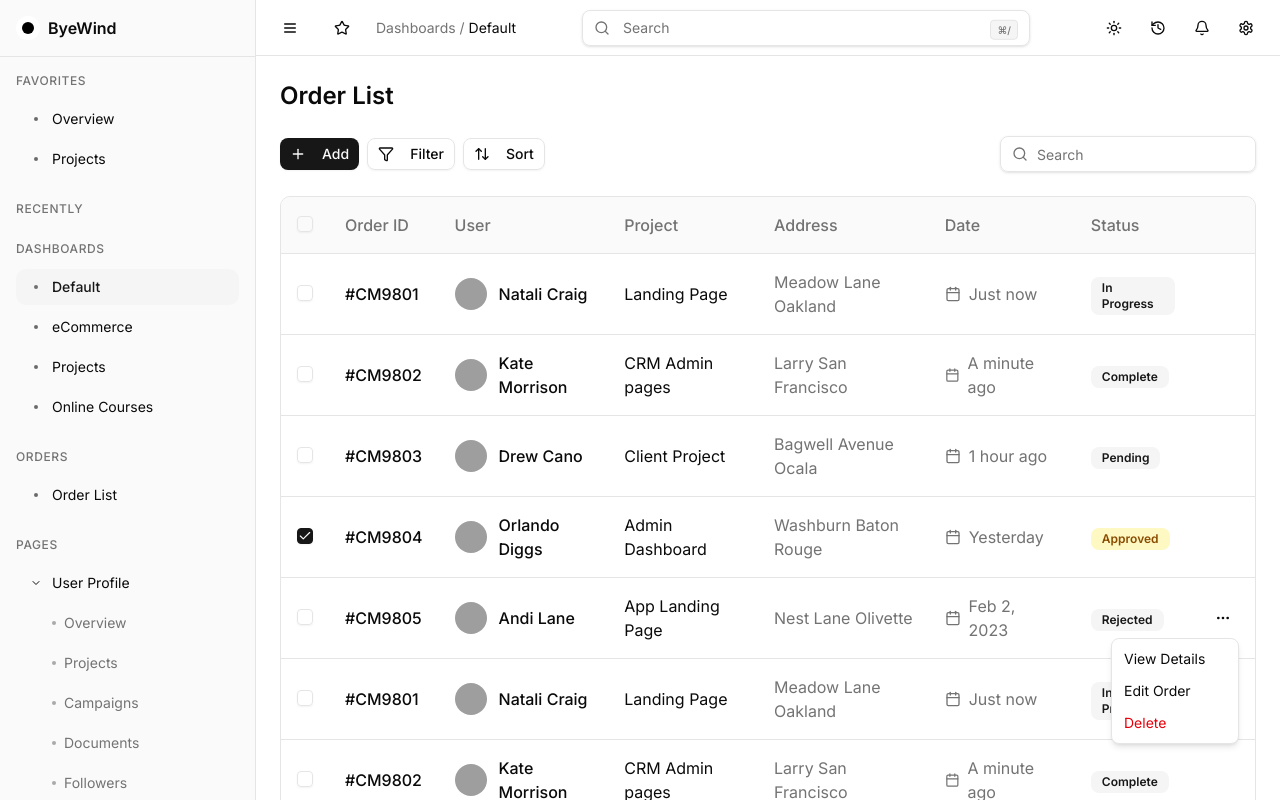
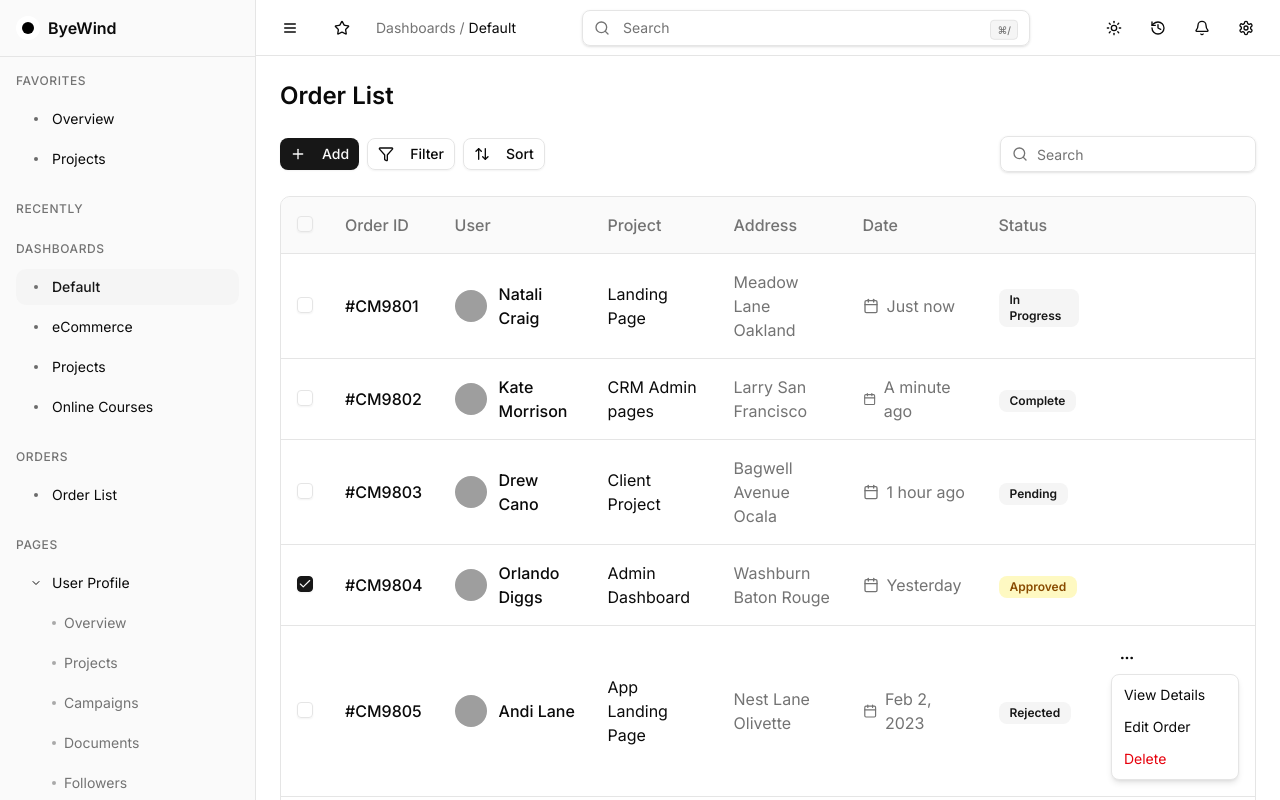
Before and after one commit to souvik-wizard/dashboard_jp, a React (Vite) app: page /orders in a window 1280 px wide. Both pictures are taken after a click on the button 1222 px from the left and 618 px from the top of the page. Built offline with nearby package versions, Linux system fonts and the light colour scheme; grey boxes are pictures that could not be loaded.

Commit message:
refactor(ui): replace Radix DropdownMenu with simplified React dropdown

```diff
--- a/components/ui/dropdown-menu.tsx
+++ b/components/ui/dropdown-menu.tsx
@@ -1,238 +1,175 @@
 import * as React from "react";
-import * as DropdownMenuPrimitive from "@radix-ui/react-dropdown-menu";
 import { CheckIcon, ChevronRightIcon, CircleIcon } from "lucide-react";
 
 import { cn } from "../lib/utils";
 
-function DropdownMenu({
-  ...props
-}: React.ComponentProps<typeof DropdownMenuPrimitive.Root>) {
-  return <DropdownMenuPrimitive.Root data-slot="dropdown-menu" {...props} />;
-}
+// Simplified dropdown implementation to replace Radix primitive.
+// Note: this provides basic toggle/portal/positioning and a simple
+// item API. It does NOT fully replicate Radix's keyboard accessibility
+// and complex positioning behavior. Use for basic menus and test in-app.
 
-function DropdownMenuPortal({
-  ...props
-}: React.ComponentProps<typeof DropdownMenuPrimitive.Portal>) {
+const DropdownContext = React.createContext<{
+  open: boolean;
+  setOpen: (v: boolean) => void;
+  triggerRef: React.RefObject<HTMLElement | null>;
+} | null>(null);
+
+function DropdownMenu({ children, ...props }: React.HTMLAttributes<HTMLDivElement>) {
+  const [open, setOpen] = React.useState(false);
+  const triggerRef = React.useRef<HTMLElement | null>(null);
+
   return (
-    <DropdownMenuPrimitive.Portal data-slot="dropdown-menu-portal" {...props} />
+    <DropdownContext.Provider value={{ open, setOpen, triggerRef }}>
+      <div data-slot="dropdown-menu" {...props}>
+        {children}
+      </div>
+    </DropdownContext.Provider>
   );
 }
 
-function DropdownMenuTrigger({
-  ...props
-}: React.ComponentProps<typeof DropdownMenuPrimitive.Trigger>) {
+function DropdownMenuPortal({ children, ...props }: React.HTMLAttributes<HTMLDivElement>) {
   return (
-    <DropdownMenuPrimitive.Trigger
-      data-slot="dropdown-menu-trigger"
-      {...props}
-    />
+    <div data-slot="dropdown-menu-portal" {...props}>
+      {children}
+    </div>
   );
 }
 
-function DropdownMenuContent({
-  className,
-  sideOffset = 4,
-  ...props
-}: React.ComponentProps<typeof DropdownMenuPrimitive.Content>) {
+function DropdownMenuTrigger({ children, ...props }: React.ButtonHTMLAttributes<HTMLButtonElement>) {
+  const ctx = React.useContext(DropdownContext);
+  if (!ctx) return null;
+
+  const onClick = (e: React.MouseEvent) => {
+    ctx.setOpen(!ctx.open);
+    if (props.onClick) props.onClick(e as React.MouseEvent<HTMLButtonElement>);
+  };
+
   return (
-    <DropdownMenuPrimitive.Portal>
-      <DropdownMenuPrimitive.Content
-        data-slot="dropdown-menu-content"
-        sideOffset={sideOffset}
-        className={cn(
-          "bg-popover text-popover-foreground data-[state=open]:animate-in data-[state=closed]:animate-out data-[state=closed]:fade-out-0 data-[state=open]:fade-in-0 data-[state=closed]:zoom-out-95 data-[state=open]:zoom-in-95 data-[side=bottom]:slide-in-from-top-2 data-[side=left]:slide-in-from-right-2 data-[side=right]:slide-in-from-left-2 data-[side=top]:slide-in-from-bottom-2 z-50 max-h-(--radix-dropdown-menu-content-available-height) min-w-[8rem] origin-(--radix-dropdown-menu-content-transform-origin) overflow-x-hidden overflow-y-auto rounded-md border p-1 shadow-md",
-          className
-        )}
-        {...props}
-      />
-    </DropdownMenuPrimitive.Portal>
+    <button
+      data-slot="dropdown-menu-trigger"
+      ref={(el) => { ctx.triggerRef.current = el; }}
+      {...props}
+      onClick={onClick}
+    >
+      {children}
+    </button>
   );
 }
 
-function DropdownMenuGroup({
-  ...props
-}: React.ComponentProps<typeof DropdownMenuPrimitive.Group>) {
+function usePosition(triggerRef: React.RefObject<HTMLElement | null> | undefined, contentRef: React.RefObject<HTMLElement | null>, sideOffset = 4) {
+  React.useLayoutEffect(() => {
+    const trigger = triggerRef?.current;
+    const content = contentRef.current;
+    if (!trigger || !content) return;
+
+    const rect = trigger.getBoundingClientRect();
+    content.style.position = "absolute";
+    content.style.top = `${rect.bottom + sideOffset + window.scrollY}px`;
+    content.style.left = `${rect.left + window.scrollX}px`;
+  }, [triggerRef, contentRef, sideOffset]);
+}
+
+function DropdownMenuContent({ className, sideOffset = 4, children, ...props }: React.HTMLAttributes<HTMLDivElement> & { sideOffset?: number }) {
+  const ctx = React.useContext(DropdownContext);
+  const contentRef = React.useRef<HTMLDivElement | null>(null);
+
+  usePosition(ctx?.triggerRef, contentRef, sideOffset);
+
+  if (!ctx || !ctx.open) return null;
+
   return (
-    <DropdownMenuPrimitive.Group data-slot="dropdown-menu-group" {...props} />
+    <div data-slot="dropdown-menu-content" ref={contentRef} className={cn("bg-popover text-popover-foreground z-50 min-w-[8rem] overflow-hidden rounded-md border p-1 shadow-md", className)} {...props}>
+      {children}
+    </div>
   );
 }
 
-function DropdownMenuItem({
-  className,
-  inset,
-  variant = "default",
-  ...props
-}: React.ComponentProps<typeof DropdownMenuPrimitive.Item> & {
-  inset?: boolean;
-  variant?: "default" | "destructive";
-}) {
+function DropdownMenuGroup({ children, ...props }: React.HTMLAttributes<HTMLDivElement>) {
   return (
-    <DropdownMenuPrimitive.Item
-      data-slot="dropdown-menu-item"
-      data-inset={inset}
-      data-variant={variant}
-      className={cn(
-        "focus:bg-accent focus:text-accent-foreground data-[variant=destructive]:text-destructive data-[variant=destructive]:focus:bg-destructive/10 dark:data-[variant=destructive]:focus:bg-destructive/20 data-[variant=destructive]:focus:text-destructive data-[variant=destructive]:*:[svg]:!text-destructive [&_svg:not([class*='text-'])]:text-muted-foreground relative flex cursor-default items-center gap-2 rounded-sm px-2 py-1.5 text-sm outline-hidden select-none data-[disabled]:pointer-events-none data-[disabled]:opacity-50 data-[inset]:pl-8 [&_svg]:pointer-events-none [&_svg]:shrink-0 [&_svg:not([class*='size-'])]:size-4",
-        className
-      )}
-      {...props}
-    />
+    <div data-slot="dropdown-menu-group" {...props}>
+      {children}
+    </div>
   );
 }
 
-function DropdownMenuCheckboxItem({
-  className,
-  children,
-  checked,
-  ...props
-}: React.ComponentProps<typeof DropdownMenuPrimitive.CheckboxItem>) {
+function DropdownMenuItem({ className, inset, variant = "default", children, ...props }: React.ButtonHTMLAttributes<HTMLButtonElement> & { inset?: boolean; variant?: "default" | "destructive" }) {
   return (
-    <DropdownMenuPrimitive.CheckboxItem
-      data-slot="dropdown-menu-checkbox-item"
-      className={cn(
-        "focus:bg-accent focus:text-accent-foreground relative flex cursor-default items-center gap-2 rounded-sm py-1.5 pr-2 pl-8 text-sm outline-hidden select-none data-[disabled]:pointer-events-none data-[disabled]:opacity-50 [&_svg]:pointer-events-none [&_svg]:shrink-0 [&_svg:not([class*='size-'])]:size-4",
-        className
-      )}
-      checked={checked}
-      {...props}
-    >
-      <span className="pointer-events-none absolute left-2 flex size-3.5 items-center justify-center">
-        <DropdownMenuPrimitive.ItemIndicator>
-          <CheckIcon className="size-4" />
-        </DropdownMenuPrimitive.ItemIndicator>
-      </span>
+    <button data-slot="dropdown-menu-item" data-inset={inset} data-variant={variant} className={cn("relative flex items-center gap-2 rounded-sm px-2 py-1.5 text-sm select-none", className)} {...props}>
       {children}
-    </DropdownMenuPrimitive.CheckboxItem>
+    </button>
   );
 }
 
-function DropdownMenuRadioGroup({
-  ...props
-}: React.ComponentProps<typeof DropdownMenuPrimitive.RadioGroup>) {
+function DropdownMenuCheckboxItem({ className, children, checked, ...props }: { className?: string; children?: React.ReactNode; checked?: boolean } & React.HTMLAttributes<HTMLDivElement>) {
   return (
-    <DropdownMenuPrimitive.RadioGroup
-      data-slot="dropdown-menu-radio-group"
-      {...props}
-    />
+    <div data-slot="dropdown-menu-checkbox-item" className={cn("relative flex items-center gap-2 py-1.5 pr-2 pl-8 text-sm", className)} {...props}>
+      <span className="pointer-events-none absolute left-2 flex items-center justify-center">
+        {checked ? <CheckIcon className="size-4" /> : null}
+      </span>
+      {children}
+    </div>
   );
 }
 
-function DropdownMenuRadioItem({
-  className,
-  children,
-  ...props
-}: React.ComponentProps<typeof DropdownMenuPrimitive.RadioItem>) {
+function DropdownMenuRadioGroup({ children, ...props }: React.HTMLAttributes<HTMLDivElement>) {
   return (
-    <DropdownMenuPrimitive.RadioItem
-      data-slot="dropdown-menu-radio-item"
-      className={cn(
-        "focus:bg-accent focus:text-accent-foreground relative flex cursor-default items-center gap-2 rounded-sm py-1.5 pr-2 pl-8 text-sm outline-hidden select-none data-[disabled]:pointer-events-none data-[disabled]:opacity-50 [&_svg]:pointer-events-none [&_svg]:shrink-0 [&_svg:not([class*='size-'])]:size-4",
-        className
-      )}
-      {...props}
-    >
-      <span className="pointer-events-none absolute left-2 flex size-3.5 items-center justify-center">
-        <DropdownMenuPrimitive.ItemIndicator>
-          <CircleIcon className="size-2 fill-current" />
-        </DropdownMenuPrimitive.ItemIndicator>
-      </span>
+    <div data-slot="dropdown-menu-radio-group" {...props}>
       {children}
-    </DropdownMenuPrimitive.RadioItem>
+    </div>
   );
 }
 
-function DropdownMenuLabel({
-  className,
-  inset,
-  ...props
-}: React.ComponentProps<typeof DropdownMenuPrimitive.Label> & {
-  inset?: boolean;
-}) {
+function DropdownMenuRadioItem({ className, children, ...props }: React.ButtonHTMLAttributes<HTMLButtonElement>) {
   return (
-    <DropdownMenuPrimitive.Label
-      data-slot="dropdown-menu-label"
-      data-inset={inset}
-      className={cn(
-        "px-2 py-1.5 text-sm font-medium data-[inset]:pl-8",
-        className
-      )}
-      {...props}
-    />
+    <button data-slot="dropdown-menu-radio-item" className={cn("relative flex items-center gap-2 py-1.5 pr-2 pl-8 text-sm", className)} {...props}>
+      <span className="pointer-events-none absolute left-2 flex items-center justify-center">
+        <CircleIcon className="size-2 fill-current" />
+      </span>
+      {children}
+    </button>
   );
 }
 
-function DropdownMenuSeparator({
-  className,
-  ...props
-}: React.ComponentProps<typeof DropdownMenuPrimitive.Separator>) {
+function DropdownMenuLabel({ className, inset, children, ...props }: React.HTMLAttributes<HTMLDivElement> & { inset?: boolean }) {
   return (
-    <DropdownMenuPrimitive.Separator
-      data-slot="dropdown-menu-separator"
-      className={cn("bg-border -mx-1 my-1 h-px", className)}
-      {...props}
-    />
+    <div data-slot="dropdown-menu-label" data-inset={inset} className={cn("px-2 py-1.5 text-sm font-medium", className)} {...props}>
+      {children}
+    </div>
   );
 }
 
-function DropdownMenuShortcut({
-  className,
-  ...props
-}: React.ComponentProps<"span">) {
+function DropdownMenuSeparator({ className, ...props }: React.HTMLAttributes<HTMLHRElement>) {
+  return <div data-slot="dropdown-menu-separator" className={cn("bg-border -mx-1 my-1 h-px", className)} {...props} />;
+}
+
+function DropdownMenuShortcut({ className, ...props }: React.HTMLAttributes<HTMLSpanElement>) {
   return (
-    <span
-      data-slot="dropdown-menu-shortcut"
-      className={cn(
-        "text-muted-foreground ml-auto text-xs tracking-widest",
-        className
-      )}
-      {...props}
-    />
+    <span data-slot="dropdown-menu-shortcut" className={cn("text-muted-foreground ml-auto text-xs tracking-widest", className)} {...props} />
   );
 }
 
-function DropdownMenuSub({
-  ...props
-}: React.ComponentProps<typeof DropdownMenuPrimitive.Sub>) {
-  return <DropdownMenuPrimitive.Sub data-slot="dropdown-menu-sub" {...props} />;
-}
-
-function DropdownMenuSubTrigger({
-  className,
-  inset,
-  children,
-  ...props
-}: React.ComponentProps<typeof DropdownMenuPrimitive.SubTrigger> & {
-  inset?: boolean;
-}) {
+function DropdownMenuSub({ children, ...props }: React.HTMLAttributes<HTMLDivElement>) {
   return (
-    <DropdownMenuPrimitive.SubTrigger
-      data-slot="dropdown-menu-sub-trigger"
-      data-inset={inset}
-      className={cn(
-        "focus:bg-accent focus:text-accent-foreground data-[state=open]:bg-accent data-[state=open]:text-accent-foreground flex cursor-default items-center rounded-sm px-2 py-1.5 text-sm outline-hidden select-none data-[inset]:pl-8",
-        className
-      )}
-      {...props}
-    >
+    <div data-slot="dropdown-menu-sub" {...props}>
       {children}
-      <ChevronRightIcon className="ml-auto size-4" />
-    </DropdownMenuPrimitive.SubTrigger>
+    </div>
   );
 }
 
-function DropdownMenuSubContent({
-  className,
-  ...props
-}: React.ComponentProps<typeof DropdownMenuPrimitive.SubContent>) {
+function DropdownMenuSubTrigger({ className, inset, children, ...props }: React.ButtonHTMLAttributes<HTMLButtonElement> & { inset?: boolean }) {
   return (
-    <DropdownMenuPrimitive.SubContent
-      data-slot="dropdown-menu-sub-content"
-      className={cn(
-        "bg-popover text-popover-foreground data-[state=open]:animate-in data-[state=closed]:animate-out data-[state=closed]:fade-out-0 data-[state=open]:fade-in-0 data-[state=closed]:zoom-out-95 data-[state=open]:zoom-in-95 data-[side=bottom]:slide-in-from-top-2 data-[side=left]:slide-in-from-right-2 data-[side=right]:slide-in-from-left-2 data-[side=top]:slide-in-from-bottom-2 z-50 min-w-[8rem] origin-(--radix-dropdown-menu-content-transform-origin) overflow-hidden rounded-md border p-1 shadow-lg",
-        className
-      )}
-      {...props}
-    />
+    <button data-slot="dropdown-menu-sub-trigger" data-inset={inset} className={cn("flex items-center rounded-sm px-2 py-1.5 text-sm", className)} {...props}>
+      {children}
+      <ChevronRightIcon className="ml-auto size-4" />
+    </button>
+  );
+}
+
+function DropdownMenuSubContent({ className, children, ...props }: React.HTMLAttributes<HTMLDivElement>) {
+  return (
+    <div data-slot="dropdown-menu-sub-content" className={cn("bg-popover text-popover-foreground min-w-[8rem] overflow-hidden rounded-md border p-1 shadow-lg", className)} {...props}>
+      {children}
+    </div>
   );
 }
 
```
